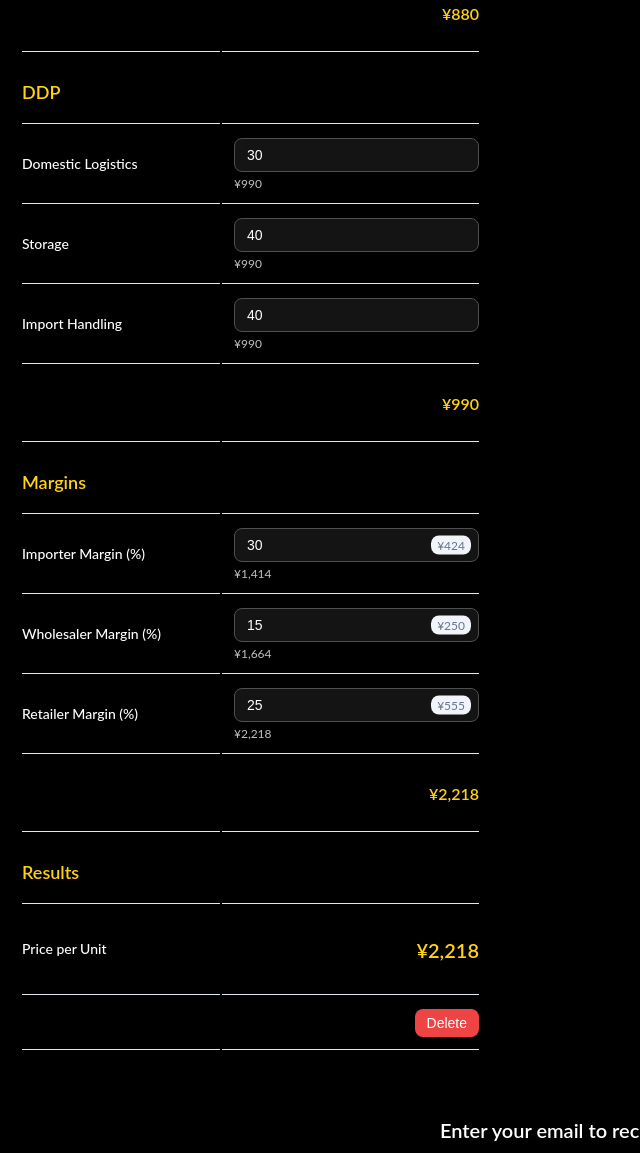
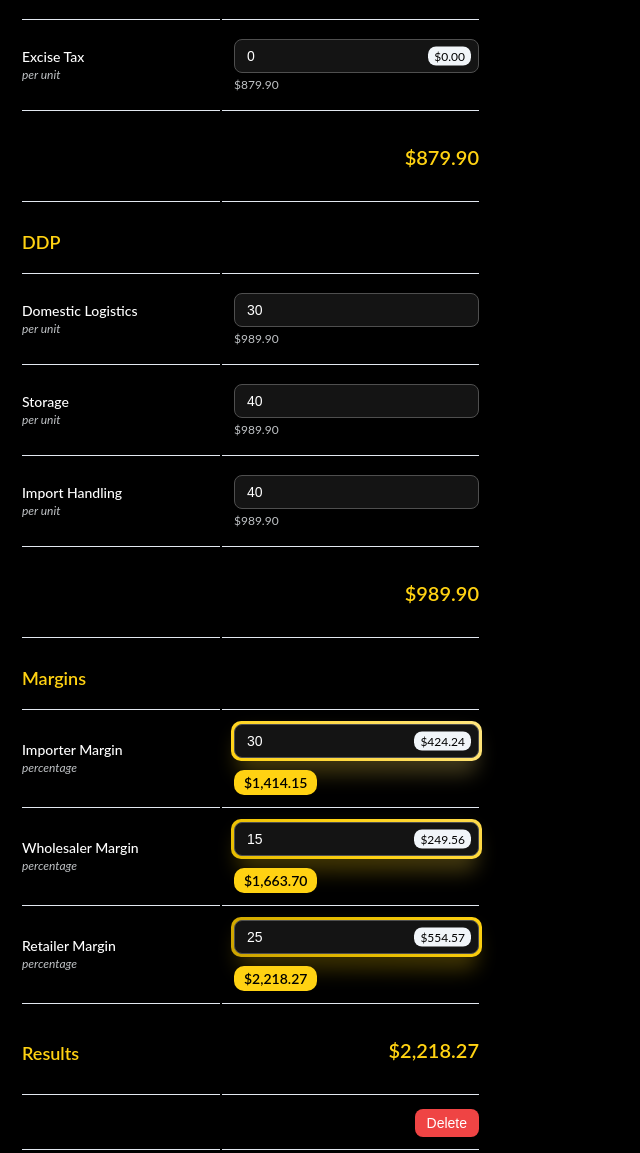
Before and after one commit to GourmetPro/price-structure-calculator, a plain HTML site: page docs/index.html in a window 1280 px wide. Shown: the part 982-2135 px from the top of the page, without its empty margins (0-640 px from the left). Drawn offline with nearby package versions, Linux system fonts and the light colour scheme.

Commit message:
feedback pass 1.5

```diff
--- a/docs/index.html
+++ b/docs/index.html
@@ -32,8 +32,8 @@
               <td><h3>Currency</h3></td>
               <td>
                 <select class="currency-select">
+                  <option value="USD">USD - US Dollar</option>
                   <option value="JPY">JPY - Japanese Yen</option>
-                  <option value="USD">USD - US Dollar</option>
                   <option value="EUR">EUR - Euro</option>
                   <option value="GBP">GBP - British Pound</option>
                   <option value="INR">INR - Indian Rupee</option>
@@ -80,7 +80,7 @@
               </td>
             </tr>
             <tr class="manufacturer-margin-row">
-              <td><h3>Manufacturer Margin (%)</h3></td>
+              <td><h3>Manufacturer Margin<br><span class="subtext">percentage</span></h3></td>
               <td>
                 <div class="margin-input-container">
                   <input
@@ -95,6 +95,12 @@
                 <div
                   class="price-after-calculation manufacturer-margin-price"
                 ></div>
+              </td>
+            </tr>
+            <tr class="cogs-heading">
+              <td></td>
+              <td>
+                <p class="total-price-per-unit cogs-total"></p>
               </td>
             </tr>
             <tr>
@@ -137,7 +143,7 @@
               <td></td>
             </tr>
             <tr class="custom-duties-row">
-              <td><h3>Custom Duties (%)</h3></td>
+              <td><h3>Custom Duties<br><span class="subtext">percentage</span></h3></td>
               <td>
                 <div class="margin-input-container">
                   <input
@@ -153,7 +159,7 @@
               </td>
             </tr>
             <tr class="excise-tax-row">
-              <td><h3>Excise Tax</h3></td>
+              <td><h3>Excise Tax<br><span class="subtext">per unit</span></h3></td>
               <td>
                 <div class="margin-input-container">
                   <input type="number" class="excise-tax" value="0" min="0" />
@@ -171,7 +177,7 @@
               <td></td>
             </tr>
             <tr class="domestic-logistics-row">
-              <td><h3>Domestic Logistics</h3></td>
+              <td><h3>Domestic Logistics<br><span class="subtext">per unit</span></h3></td>
               <td>
                 <input
                   type="number"
@@ -185,14 +191,14 @@
               </td>
             </tr>
             <tr class="storage-row">
-              <td><h3>Storage</h3></td>
+              <td><h3>Storage<br><span class="subtext">per unit</span></h3></td>
               <td>
                 <input type="number" class="storage" value="40" min="0" />
                 <div class="price-after-calculation storage-price"></div>
               </td>
             </tr>
             <tr class="import-handling-row">
-              <td><h3>Import Handling</h3></td>
+              <td><h3>Import Handling<br><span class="subtext">per unit</span></h3></td>
               <td>
                 <input
                   type="number"
@@ -214,8 +220,8 @@
               <td></td>
             </tr>
             <tr class="importer-margin-row">
-              <td><h3>Importer Margin (%)</h3></td>
-              <td>
+              <td><h3>Importer Margin<br><span class="subtext">percentage</span></h3></td>
+              <!-- <td>
                 <div class="margin-input-container">
                   <input
                     type="number"
@@ -229,19 +235,26 @@
                 <div
                   class="price-after-calculation importer-margin-price"
                 ></div>
+              </td> -->
+              <td>
+                <div class="margin-input-holder">
+                  <div class="margin-input-shadow">
+                    <input type="number" class="importer-margin" placeholder="Importer Margin (%)" value="30" min="0" max="100">
+                  </div>
+                  <div class="margin-value importer-margin-value"></div>
+                </div>
+                <div
+                  class="price-after-calculation importer-margin-price"
+                ></div>
               </td>
             </tr>
             <tr class="wholesaler-margin-row">
-              <td><h3>Wholesaler Margin (%)</h3></td>
+              <td><h3>Wholesaler Margin<br><span class="subtext">percentage</span></h3></td>
               <td>
-                <div class="margin-input-container">
-                  <input
-                    type="number"
-                    class="wholesaler-margin"
-                    value="15"
-                    min="0"
-                    max="100"
-                  />
+                <div class="margin-input-holder">
+  <div class="margin-input-shadow">
+    <input type="number" class="wholesaler-margin" value="15" min="0" max="100">
+  </div>
                   <div class="margin-value wholesaler-margin-value"></div>
                 </div>
                 <div
@@ -250,16 +263,12 @@
               </td>
             </tr>
             <tr class="retailer-margin-row">
-              <td><h3>Retailer Margin (%)</h3></td>
+              <td><h3>Retailer Margin<br><span class="subtext">percentage</span></h3></td>
               <td>
-                <div class="margin-input-container">
-                  <input
-                    type="number"
-                    class="retailer-margin"
-                    value="25"
-                    min="0"
-                    max="100"
-                  />
+                <div class="margin-input-holder">
+                  <div class="margin-input-shadow">
+                    <input type="number" class="retailer-margin" value="25" min="0" max="100">
+                  </div>
                   <div class="margin-value retailer-margin-value"></div>
                 </div>
                 <div
@@ -268,7 +277,7 @@
               </td>
             </tr>
             <tr class="margins-heading product-total">
-              <td></td>
+              <td><h2 style="text-align: left;">Results</h2></td>
               <td><p class="total-price-per-unit margins-total"></p></td>
             </tr>
             <!--
@@ -291,11 +300,8 @@
               </td>
             </tr>
             -->
-            <tr class="results-heading">
-              <td><h2>Results</h2></td>
-              <td></td>
-            </tr>
-            <tr class="price-per-unit-row">
+
+            <tr style="display:none" class="price-per-unit-row">
               <td><h3>Price per Unit</h3></td>
               <td class="result-value">
                 <p><span></span></p>
@@ -386,6 +392,14 @@
           border-color: #ffd212;
           outline: none;
         }
+        .subtext {
+    font-size: 12px; /* Smaller font size */
+    color: #bfc2c5; /* Grey color, matching .price-after-calculation */
+    font-weight: normal; /* Remove bold styling if present */
+    display: block; /* Makes the subtext appear on its own line */
+    margin-top: 2px; /* Add a small gap between the main text and subtext */
+    font-style: italic; /* Italicize the subtext */
+  }
 
         .name-input {
           text-align: center;
@@ -427,13 +441,13 @@
 
         #userEmail {
           width: 100%;
-          padding: 5px;
+          padding: 10px 10px;
           margin-bottom: 16px;
           box-sizing: border-box;
         }
 
-        #submitEmail, #cancelEmail {
-          padding: 5px 10px;
+        #submitEmail {
+          padding: 10px 10px;
           margin-right: 10px;
           width: 100%;
         }
@@ -540,7 +554,7 @@
           top: 50%;
           transform: translateY(-50%);
           font-size: 12px;
-          color: var(--muted-foreground);
+          color: black;
           background-color: var(--secondary);
           padding: 2px 6px;
           border-radius: var(--radius);
@@ -563,6 +577,7 @@
         }
 
         .total-price-per-unit {
+          font-size: 20px;
           font-weight: 600;
           color: var(--foreground);
         }
@@ -570,9 +585,145 @@
         input {
           width: 245px;
           padding: 8px;
-          border: 1px solid #ddd;
+
           border-radius: 5px;
           font-size: 14px;
+        }
+
+
+
+
+
+
+        .margin-input-holder {
+  position: relative;
+  width: 100%;
+  margin-bottom: 8px;
+}
+
+.margin-input-shadow {
+  position: relative;
+  width: 100%;
+  padding-right: 0;
+  border-radius: 9999px;
+  display: flex;
+  flex-wrap: wrap;
+  flex-direction: row;
+  background: white;
+}
+
+.margin-input-shadow input {
+  width: 100%;
+  padding: 1rem;
+  border-radius: 9999px;
+  border: 0;
+  background: transparent;
+  color: #333;
+}
+
+.margin-input-shadow input:focus {
+  outline: none;
+}
+
+.margin-input-shadow:before, .margin-input-shadow:after {
+  content: '';
+  position: absolute;
+  z-index: -1;
+  border-radius: 10px;
+  top: -3px;
+  left: -3px;
+  right: -3px;
+  bottom: -3px;
+}
+
+.margin-input-shadow:after {
+  z-index: -2;
+  top: 0.625rem;
+  left: 50%;
+  display: block;
+  width: 98%;
+  height: calc(100% + 6px);
+  transform: translateX(-50%);
+  filter: blur(0.625rem);
+  opacity: 0.25;
+}
+
+/* Importer Margin */
+.margin-input-shadow:has(.importer-margin):before,
+.margin-input-shadow:has(.importer-margin):after {
+  background: linear-gradient(45deg, #ffd212 0%, #ffdb4d 50%, #ffe680 100%);
+}
+
+/* Wholesaler Margin */
+.margin-input-shadow:has(.wholesaler-margin):before,
+.margin-input-shadow:has(.wholesaler-margin):after {
+  background: linear-gradient(45deg, #e6bc00 0%, #ffd212 50%, #ffdb4d 100%);
+}
+
+/* Retailer Margin */
+.margin-input-shadow:has(.retailer-margin):before,
+.margin-input-shadow:has(.retailer-margin):after {
+  background: linear-gradient(45deg, #cca300 0%, #e6bc00 50%, #ffd212 100%);
+}
+
+
+
+
+
+
+
+
+
+
+
+
+
+
+
+        .importer-margin,
+        .wholesaler-margin,
+        .retailer-margin {
+          width: 245px;
+          padding: 8px;
+          /* border: 1px solid #ffd212 !important; */
+          border-radius: var(--radius);
+          font-size: 14px;
+          color: #ffd212;
+          transition: border-color 0.2s;
+        }
+
+        .importer-margin:focus,
+        .wholesaler-margin:focus,
+        .retailer-margin:focus {
+          outline: none;
+          border-color: #ffd212;
+          box-shadow: 0 0 0 2px rgba(255, 210, 18, 0.2);
+        }
+
+        .importer-margin::placeholder,
+        .wholesaler-margin::placeholder,
+        .retailer-margin::placeholder {
+          color: #888;
+        }
+
+        .importer-margin-price,
+        .wholesaler-margin-price,
+        .retailer-margin-price {
+          color: #ffd212 !important;
+          font-weight: 600;
+          font-size: 14px !important;
+        }
+
+        .wholesaler-margin-price,
+        .retailer-margin-price,
+        .importer-margin-price {
+          background-color: black;
+          padding: 4px 10px !important;
+          display: inline-block;
+          border-radius: 10px;
+          background-color: #ffd212;
+          color: black!important;
+
         }
 
         select {
@@ -738,8 +889,8 @@
       </style>
     </div>
     <div class="code-embed w-embed w-script">
-       <script type="text/javascript" src="https://gourmetpro.github.io/price-structure-calculator/index.js"></script>
-     <!--  <script type="text/javascript" src="index.js"></script> -->
+    <!--    <script type="text/javascript" src="https://gourmetpro.github.io/price-structure-calculator/index.js"></script> -->
+      <script type="text/javascript" src="index.js"></script>
       <script type="text/javascript" src="https://cdn.jsdelivr.net/npm/toastify-js"></script>
     </div>
   </body>
--- a/docs/index.js
+++ b/docs/index.js
@@ -26,6 +26,9 @@ function captureElements(table, columnIndex) {
       ),
       freightInsurance: table.querySelector(
         `tr.freight-insurance-row td:nth-child(${nchild}) input`
+      ),
+      cogsTotal: table.querySelector(
+        `tr.cogs-heading td:nth-child(${nchild}) .cogs-total`
       ),
       freightInsurancePrice: table.querySelector(
         `tr.freight-insurance-row td:nth-child(${nchild}) .freight-insurance-price`
@@ -210,6 +213,7 @@ function captureElements(table, columnIndex) {
 
     // Update all the price displays
     updateElement(elements.manufacturerMarginPrice, data.exworksPrice);
+    updateElement(elements.cogsTotal, data.exworksPrice);
     updateElement(elements.freightInsurancePrice, data.cifPrice);
     updateElement(elements.customDutiesPrice, data.priceAfterDuties);
     updateElement(elements.exciseTaxPrice, data.priceAfterDuties);
```
